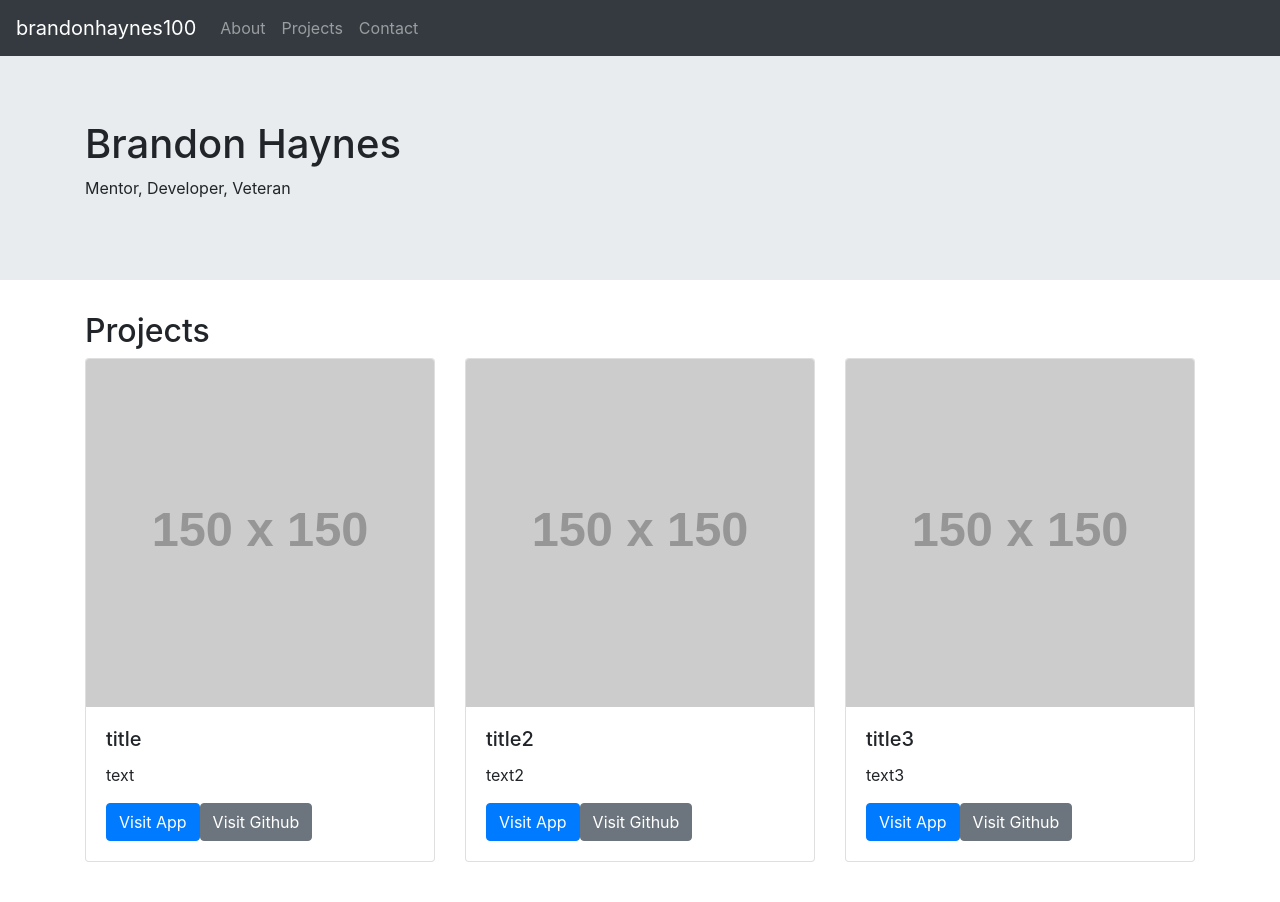
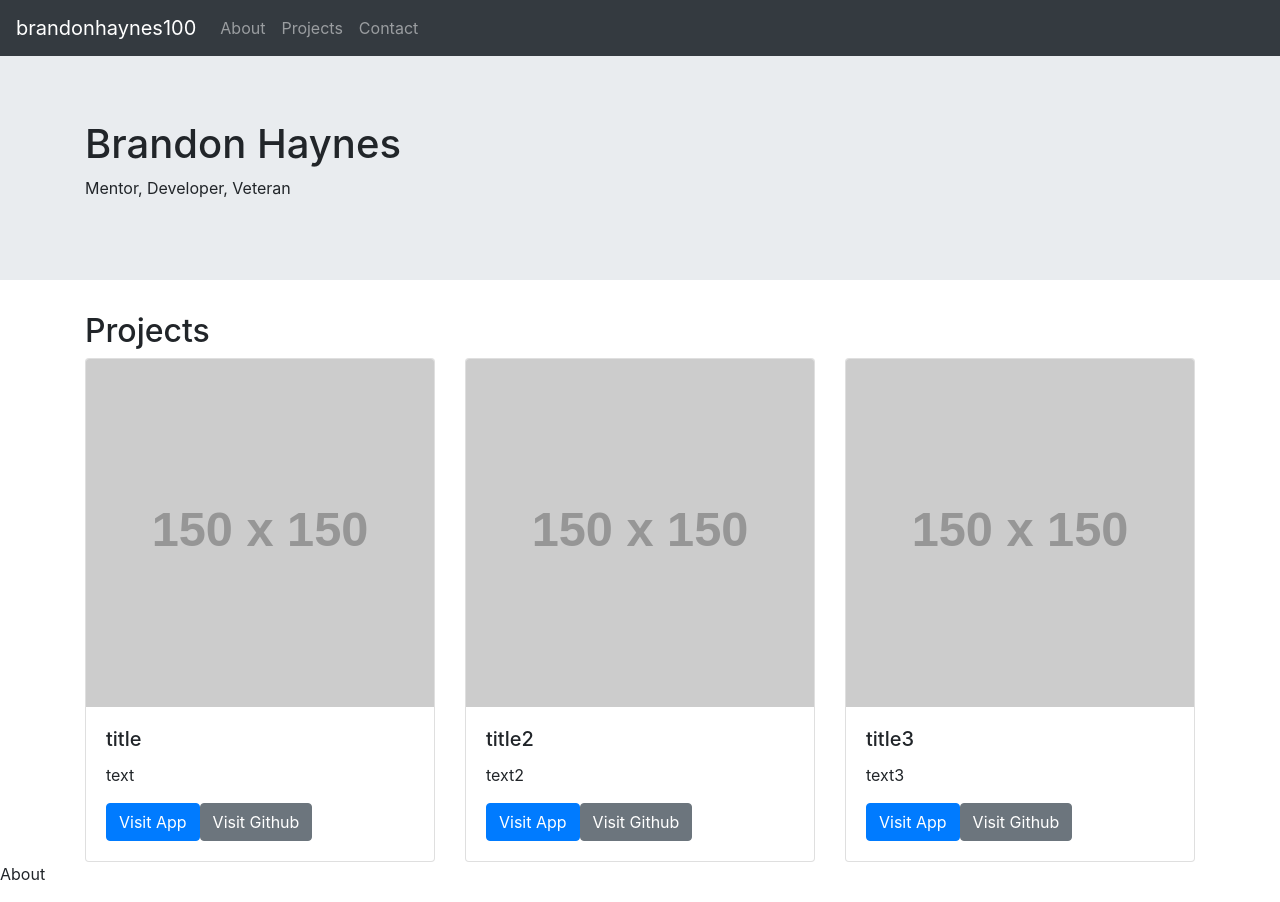
Before and after one commit to brandonhaynes100/portfolio-react, a React (Create React App) app: page / in a window 1280 px wide. Before the commit the page ends 862 px from the top, so only its background shows below. Built offline with nearby package versions, Linux system fonts and the light colour scheme.

Commit message:
scaffolding About

```diff
--- a/src/App.js
+++ b/src/App.js
@@ -4,6 +4,7 @@ import 'bootstrap/dist/css/bootstrap.min.css';
 import MyNav from "./components/MyNav"
 import MyJumbo from "./components/MyJumbo"
 import ProjectsContainer from "./components/ProjectsContainer"
+import About from "./components/About"
 
 function App() {
   return (
@@ -11,7 +12,7 @@ function App() {
       <MyNav></MyNav>
       <MyJumbo></MyJumbo>
       <ProjectsContainer></ProjectsContainer>
-
+      <About></About>
     </>
   );
 }
--- a/src/components/About/index.js
+++ b/src/components/About/index.js
@@ -0,0 +1,11 @@
+import React from 'react';
+
+function About(props) {
+  return (
+    <div>
+      <p>About</p>
+    </div>
+  );
+}
+
+export default About;
```
